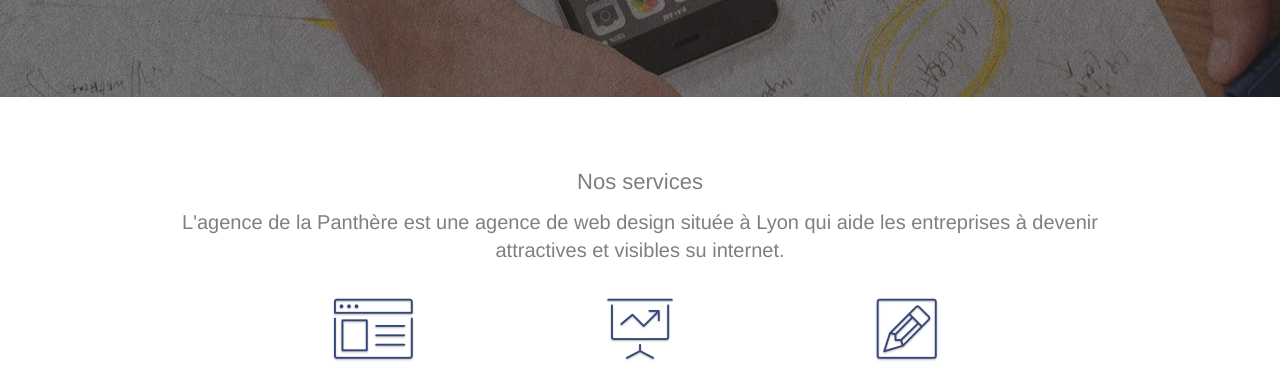
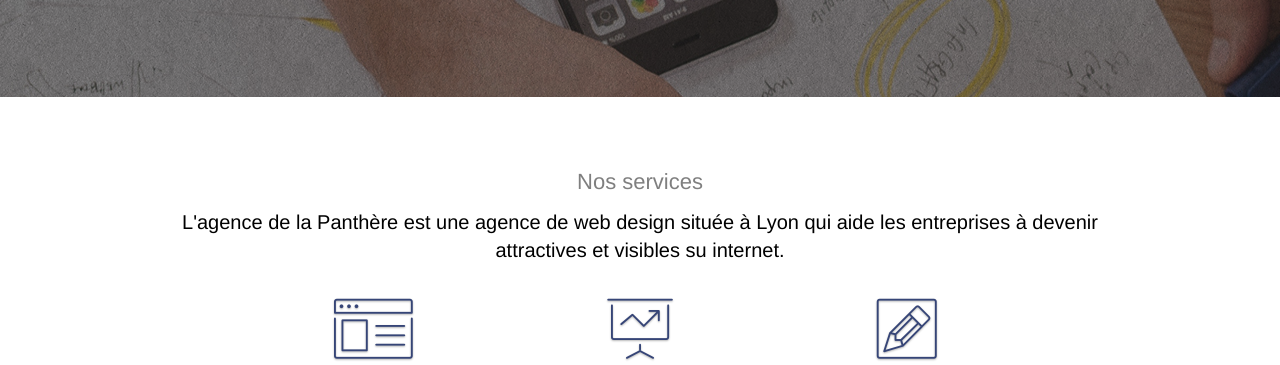
Before and after one commit to nicolasbrun3094/lapanthere-OC4, a plain HTML site: page index.html in a window 1280 px wide. Shown: the part 435-800 px from the top of the page. Drawn offline with Linux system fonts and the light colour scheme.

Commit message:
color p black

```diff
--- a/style.css
+++ b/style.css
@@ -1058,6 +1058,10 @@ h4 {
     }
 }
 
+p{
+    color: #000000;
+}
+
 @media (max-width: 400px) {
     .bloc {
         padding-left: 0;
```
